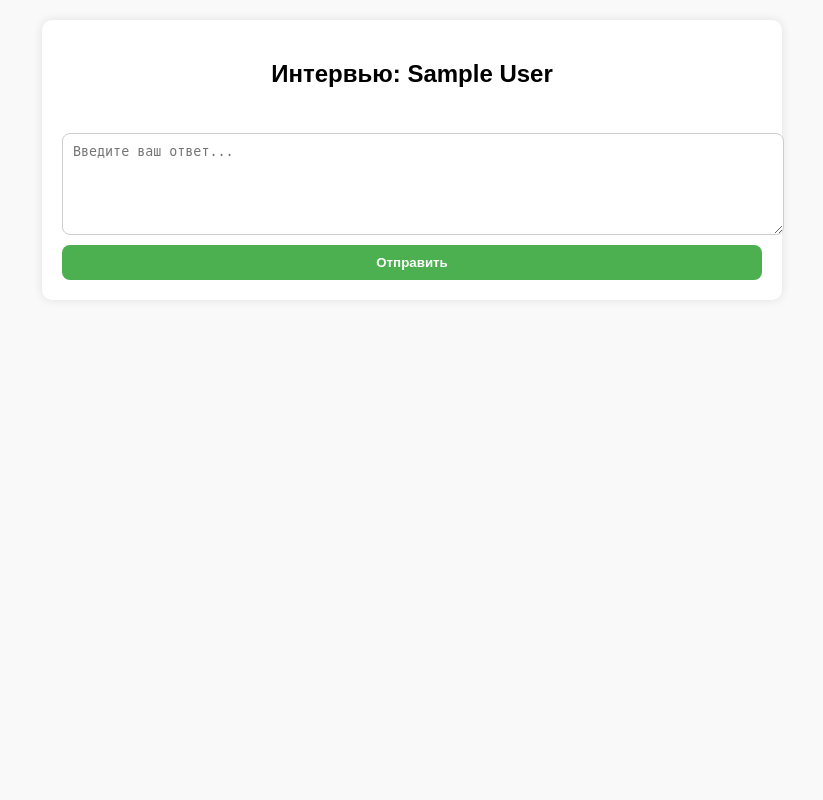
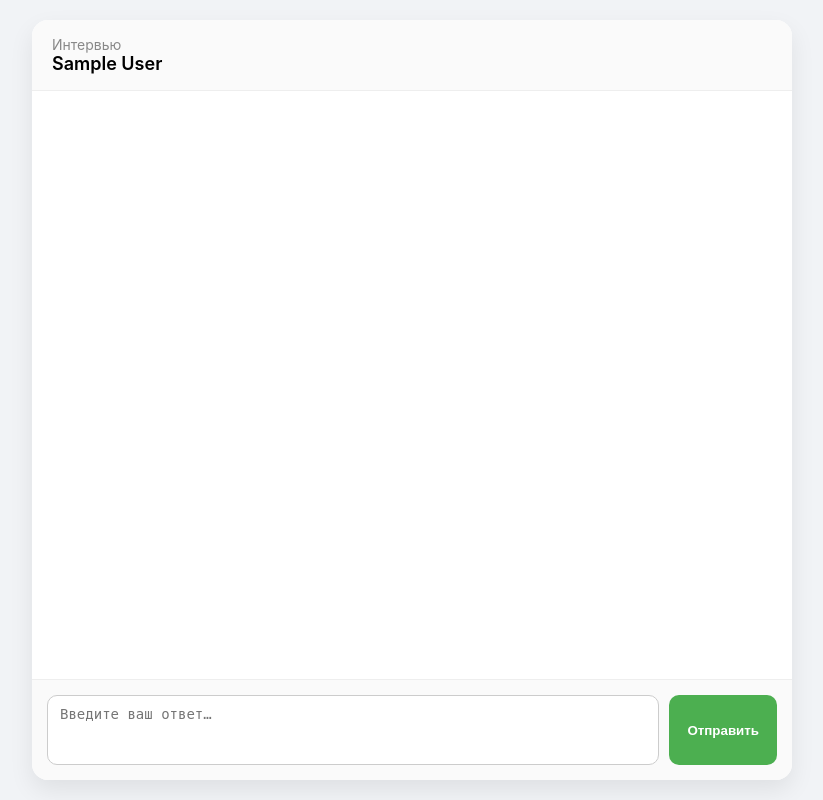
Before and after one commit to ilya-baykov/CandidatesChat, a Django app: template web/apps/interviews/templates/interviews/chat.html in a window 1280 px wide. Shown: the whole page, without its empty margins (228-1051 px from the left). Run offline with Django 5.2, Linux system fonts and the light colour scheme; tables that the repository leaves empty hold one stand-in row (values such as "Sample post"); the template is opened without the code that fills it: values that come from a table or form of the project are taken from there, most other values are stand-ins (such as "Sample title", 1, 10 or a date in 2020).

Commit message:
Улучшил стили

```diff
--- a/web/apps/interviews/ai/prompts.py
+++ b/web/apps/interviews/ai/prompts.py
@@ -57,6 +57,8 @@ class PromptGenerator:
                 - Даже неверный с точки зрения фактов ответ может быть корректным, если он осмысленный и относится к вопросу.
                 - НЕ оценивай глубину экспертизы строже, чем это необходимо.
                 - НЕ занижай баллы только за отсутствие опыта.
+                - Честный ответ вида «не знаю», «не помню», «не сталкивался» и подобные считается ОСМЫСЛЕННЫМ ответом.
+                - Повторный запрос ответа допустим ТОЛЬКО если текст бессмысленный или не относится к вопросу.
 
                 Верни результат СТРОГО в формате JSON:
 
--- /dev/null
+++ b/web/apps/interviews/static/interviews/css/chat.css
@@ -0,0 +1,133 @@
+/* Общие */
+body {
+    background-color: #f1f3f6;
+    font-family: Inter, Arial, sans-serif;
+}
+
+/* Wrapper */
+.chat-wrapper {
+    max-width: 760px;
+    height: calc(100vh - 40px);
+    margin: 20px auto;
+    background: #ffffff;
+    border-radius: 16px;
+    box-shadow: 0 10px 25px rgba(0, 0, 0, 0.08);
+    display: flex;
+    flex-direction: column;
+    overflow: hidden;
+}
+
+/* Header */
+.chat-header {
+    padding: 16px 20px;
+    border-bottom: 1px solid #eee;
+    background: #fafafa;
+}
+
+.chat-header__title {
+    font-size: 14px;
+    color: #888;
+}
+
+.chat-header__subtitle {
+    font-size: 18px;
+    font-weight: 600;
+}
+
+/* Messages */
+.chat-messages {
+    flex: 1;
+    padding: 20px;
+    overflow-y: auto;
+    display: flex;
+    flex-direction: column;
+    gap: 12px;
+}
+
+/* Rows */
+.message-row {
+    display: flex;
+}
+
+/* 🔹 SYSTEM + AGENT — слева */
+.message-row.system,
+.message-row.agent {
+    justify-content: flex-start;
+}
+
+/* 🔹 CANDIDATE — справа */
+.message-row.candidate {
+    justify-content: flex-end;
+}
+
+/* Bubbles */
+.message-bubble {
+    max-width: 75%;
+    padding: 12px 16px;
+    border-radius: 16px;
+    line-height: 1.45;
+    word-wrap: break-word;
+    font-size: 14px;
+}
+
+/* 🔵 SYSTEM + AGENT (один цвет) */
+.message-row.system .message-bubble,
+.message-row.agent .message-bubble {
+    background: #eef2ff;
+    color: #1e293b;
+    border-bottom-left-radius: 4px;
+}
+
+/* 🟢 CANDIDATE */
+.message-row.candidate .message-bubble {
+    background: #dcfce7;
+    color: #14532d;
+    border-bottom-right-radius: 4px;
+}
+
+/* Input */
+.chat-input {
+    padding: 15px;
+    border-top: 1px solid #eee;
+    display: flex;
+    gap: 10px;
+    background: #fafafa;
+}
+
+.chat-input textarea {
+    flex: 1;
+    resize: none;
+    min-height: 48px;
+    max-height: 120px;
+    padding: 10px 12px;
+    border-radius: 10px;
+    border: 1px solid #ccc;
+    font-size: 14px;
+}
+
+.chat-input textarea:focus {
+    outline: none;
+    border-color: #4CAF50;
+}
+
+.chat-input button {
+    padding: 0 18px;
+    border-radius: 10px;
+    border: none;
+    background: #4CAF50;
+    color: #fff;
+    font-weight: 600;
+    cursor: pointer;
+}
+
+.chat-input button:hover {
+    background: #43a047;
+}
+
+/* Finished */
+.chat-finished {
+    padding: 20px;
+    text-align: center;
+    font-weight: 600;
+    color: #555;
+}
--- /dev/null
+++ b/web/apps/interviews/static/interviews/js/chat.js
@@ -0,0 +1,6 @@
+document.addEventListener("DOMContentLoaded", () => {
+    const messages = document.getElementById("messages");
+    if (messages) {
+        messages.scrollTop = messages.scrollHeight;
+    }
+});
--- a/web/apps/interviews/templates/interviews/chat.html
+++ b/web/apps/interviews/templates/interviews/chat.html
@@ -1,115 +1,50 @@
-<!DOCTYPE html>
-<html lang="ru">
-<head>
-    <meta charset="UTF-8">
-    <title>Интервью чат</title>
-    <style>
-        body {
-            font-family: Arial, sans-serif;
-            background-color: #f9f9f9;
-            margin: 0;
-            padding: 20px;
-        }
-        .chat-container {
-            max-width: 700px;
-            margin: auto;
-            background: #fff;
-            border-radius: 10px;
-            box-shadow: 0 0 10px rgba(0,0,0,0.1);
-            padding: 20px;
-        }
-        h2 {
-            text-align: center;
-            margin-bottom: 20px;
-        }
-        .messages {
-            display: flex;
-            flex-direction: column;
-            gap: 10px;
-            max-height: 500px;
-            overflow-y: auto;
-            padding-bottom: 10px;
-        }
-        .message {
-            padding: 10px 15px;
-            border-radius: 15px;
-            max-width: 80%;
-            word-wrap: break-word;
-        }
-        .system {
-            background-color: #fff3cd;
-            color: #856404;
-            align-self: center;
-            font-style: italic;
-        }
-        .candidate {
-            background-color: #d0f0d0;
-            align-self: flex-end;
-        }
-        .agent {
-            background-color: #f0d0d0;
-            align-self: flex-start;
-        }
-        form {
-            margin-top: 15px;
-            display: flex;
-            flex-direction: column;
-            gap: 10px;
-        }
-        textarea {
-            width: 100%;
-            padding: 10px;
-            border-radius: 8px;
-            border: 1px solid #ccc;
-            resize: vertical;
-            min-height: 80px;
-        }
-        button {
-            padding: 10px;
-            border-radius: 8px;
-            border: none;
-            background-color: #4CAF50;
-            color: white;
-            cursor: pointer;
-            font-weight: bold;
-        }
-        button:hover {
-            background-color: #45a049;
-        }
-    </style>
-</head>
-<body>
+{% extends "core/base.html" %}
+{% load static %}
 
-<div class="chat-container">
-    <h2>Интервью: {{ interview.candidate.full_name }}</h2>
+{% block extra_css %}
+<link rel="stylesheet" href="{% static 'interviews/css/chat.css' %}">
+{% endblock %}
 
-    <div class="messages">
+{% block content %}
+<div class="chat-wrapper">
+    <header class="chat-header">
+        <div class="chat-header__title">
+            Интервью
+        </div>
+        <div class="chat-header__subtitle">
+            {{ interview.candidate.full_name }}
+        </div>
+    </header>
+
+    <div class="chat-messages" id="messages">
         {% for msg in messages %}
-            <div class="message {{ msg.role.code }}">
-                {{ msg.content }}
+            <div class="message-row {{ msg.role.code }}">
+                <div class="message-bubble">
+                    {{ msg.content }}
+                </div>
             </div>
         {% endfor %}
     </div>
 
     {% if current_question %}
-        <form method="post">
+        <form method="post" class="chat-input">
             {% csrf_token %}
             <input type="hidden" name="question_id" value="{{ current_question.id }}">
-            <textarea name="answer_text" required placeholder="Введите ваш ответ..."></textarea>
+            <textarea
+                name="answer_text"
+                placeholder="Введите ваш ответ…"
+                required
+            ></textarea>
             <button type="submit">Отправить</button>
         </form>
     {% else %}
-        <p style="text-align:center; font-weight:bold;">Интервью завершено!</p>
+        <div class="chat-finished">
+            Интервью завершено 🎉
+        </div>
     {% endif %}
 </div>
+{% endblock %}
 
-<script>
-    // Автопрокрутка истории сообщений вниз
-    const messagesDiv = document.querySelector('.messages');
-    if (messagesDiv) {
-        messagesDiv.scrollTop = messagesDiv.scrollHeight;
-    }
-</script>
-
-</body>
-</html>
+{% block extra_js %}
+<script src="{% static 'interviews/js/chat.js' %}"></script>
+{% endblock %}
--- a/web/config/settings/base.py
+++ b/web/config/settings/base.py
@@ -69,7 +69,7 @@ ROOT_URLCONF = "config.urls"
 TEMPLATES = [
     {
         "BACKEND": "django.template.backends.django.DjangoTemplates",
-        "DIRS": [BASE_DIR / "templates"],
+        "DIRS": [BASE_DIR  / "core" / "templates"],
         "APP_DIRS": True,
         "OPTIONS": {
             "context_processors": [
--- /dev/null
+++ b/web/core/templates/core/base.html
@@ -0,0 +1,25 @@
+<!DOCTYPE html>
+<html lang="ru">
+<head>
+    <meta charset="UTF-8">
+    <title>{% block title %}Чат собеседования{% endblock %}</title>
+
+    {% load static %}
+
+
+    {% block base_css %}{% endblock %}
+
+
+    {% block extra_css %}{% endblock %}
+</head>
+<body>
+
+{% block content %}{% endblock %}
+
+
+{% block base_js %}{% endblock %}
+
+
+{% block extra_js %}{% endblock %}
+</body>
+</html>
```
Also changed, not shown: web/core/__init__.py (added).
